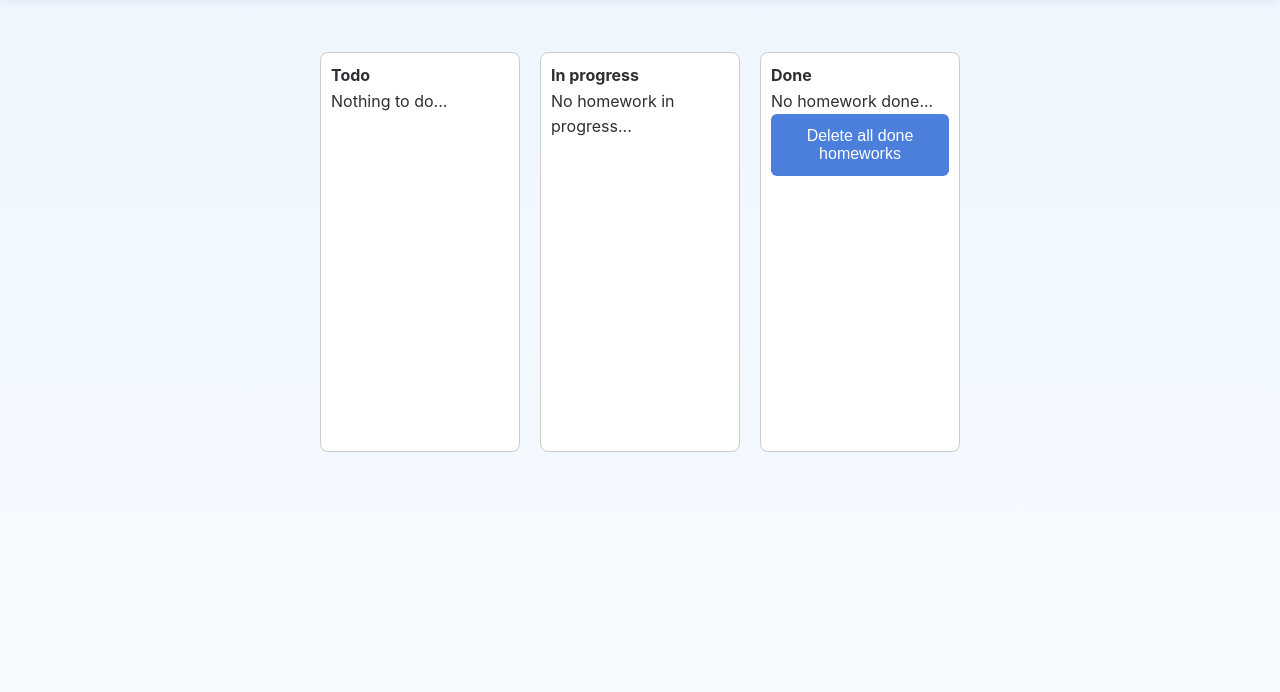
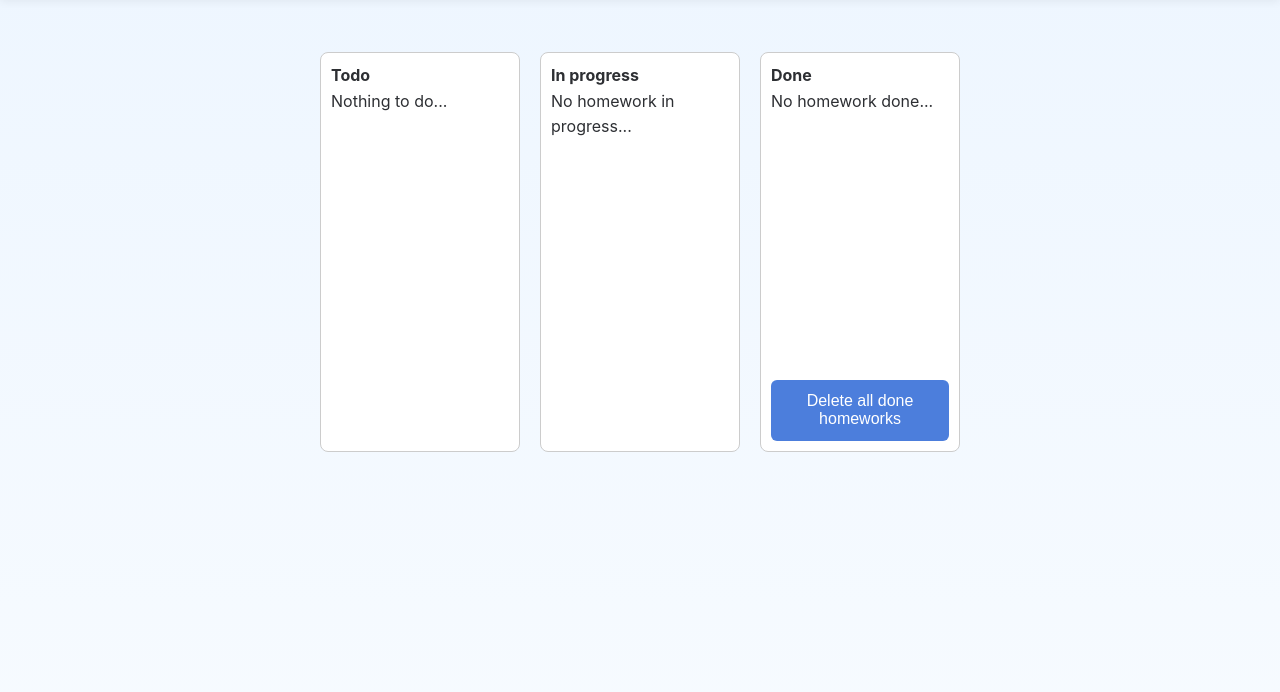
Before and after one commit to mzsl03/private-teacher-site, a Django app: template core_site/homework_org_site/templates/kanban.html in a window 1280 px wide. Shown: the part 20-712 px from the top of the page. Run offline with Django 5.2, Linux system fonts and the light colour scheme; the template is opened without the code that fills it, so the values that code supplies are empty.

Commit message:
style: button's position is always at the bottom of the done column

```diff
--- a/core_site/homework_org_site/static/css/kanban.css
+++ b/core_site/homework_org_site/static/css/kanban.css
@@ -3,8 +3,9 @@
     justify-content: space-around;
     gap: 20px;
     margin: 20px;
-  }
-  .column {
+}
+
+.column {
     background: #fff;
     border: 1px solid #ccc;
     border-radius: 8px;
@@ -13,12 +14,22 @@
     min-height: 400px;
     width: 200px;
     pointer-events: auto;
-  }
-  .card {
+    display: flex;
+    flex-direction: column;
+    justify-content: flex-start;
+    position: relative;
+}
+
+.card {
     background: #fafafa;
     border: 1px solid #ddd;
     border-radius: 5px;
     padding: 10px;
     margin-bottom: 10px;
     cursor: grab;
-  }
+}
+
+.btn {
+    margin-top: auto;
+    align-self: center;
+}
```
